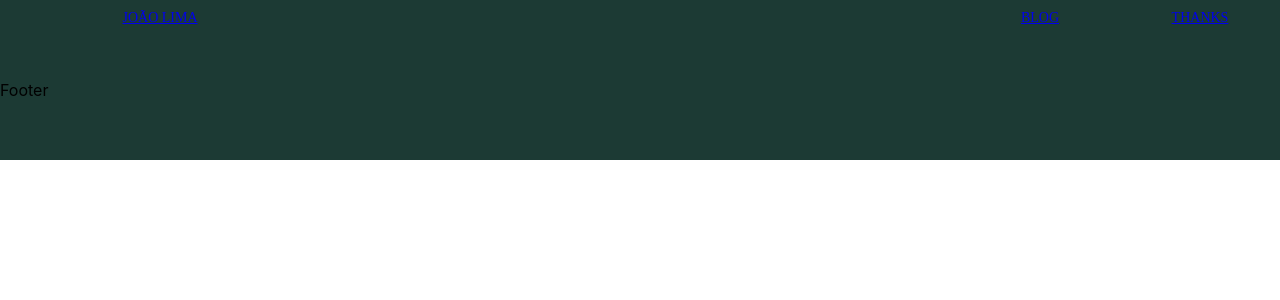
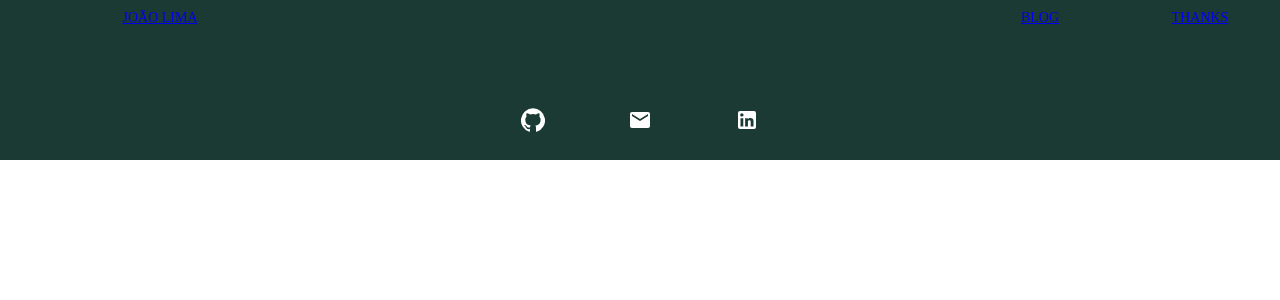
Before and after one commit to jgdclima/website, a React (Create React App) app: page /thanks in a window 1280 px wide. Shown: the top 300 px of the page. Built offline with nearby package versions, Linux system fonts and the light colour scheme.

Commit message:
Added mui Icons and links

```diff
--- a/src/components/Footer.tsx
+++ b/src/components/Footer.tsx
@@ -1,15 +1,19 @@
 import React, { ReactElement } from 'react'
-import {Grid, Button} from '@material-ui/core'
-import {makeStyles, createStyles, Theme} from '@material-ui/core/styles'
+import { Grid, Button, IconButton } from '@material-ui/core'
+import { makeStyles, createStyles, Theme } from '@material-ui/core/styles'
 import { spacing } from '@material-ui/system'
+import GitHubIcon from '@material-ui/icons/GitHub';
+import EmailIcon from '@material-ui/icons/Email';
+import LinkedInIcon from '@material-ui/icons/LinkedIn';
+import theme from '../theme';
 
 
-type FooterProps ={
+type FooterProps = {
     // children: React.ReactChild[];
 }
 
 // const theme = useTheme()
-const useStyles = makeStyles((theme: Theme) => createStyles ({
+const useStyles = makeStyles((theme: Theme) => createStyles({
     root: {
         backgroundColor: theme.palette.primary.dark,
         // paddingLeft: theme.spacing(1),
@@ -21,13 +25,27 @@ const useStyles = makeStyles((theme: Theme) => createStyles ({
 }))
 
 
-export default function Footer({}: FooterProps): ReactElement {
+export default function Footer({ }: FooterProps): ReactElement {
     const classes = useStyles()
 
     return (
-            <Grid container xs={12} className={classes.root}>
-                Footer
+        <Grid container xs={12} className={classes.root} alignItems="center" style={{ 'justifyContent': "center" }}>
+            <Grid item xs={1}>
+                <IconButton onClick={() => window.open("https://github.com/jgdclima", "_blank")}>
+                    <GitHubIcon htmlColor={theme.palette.text.primary} />
+                </IconButton>
             </Grid>
+            <Grid item xs={1}>
+                <IconButton onClick={() => window.open("mailto:theotherlima@gmail.com", "_blank")}>
+                    <EmailIcon htmlColor={theme.palette.text.primary} />
+                </IconButton>
+            </Grid>
+            <Grid item xs={1}>
+                <IconButton onClick={() => window.open("https://www.linkedin.com/in/joaoakabrazil/", "_blank")}>
+                    <LinkedInIcon htmlColor={theme.palette.text.primary} />
+                </IconButton>
+            </Grid>
+        </Grid>
     )
 }
 
```
